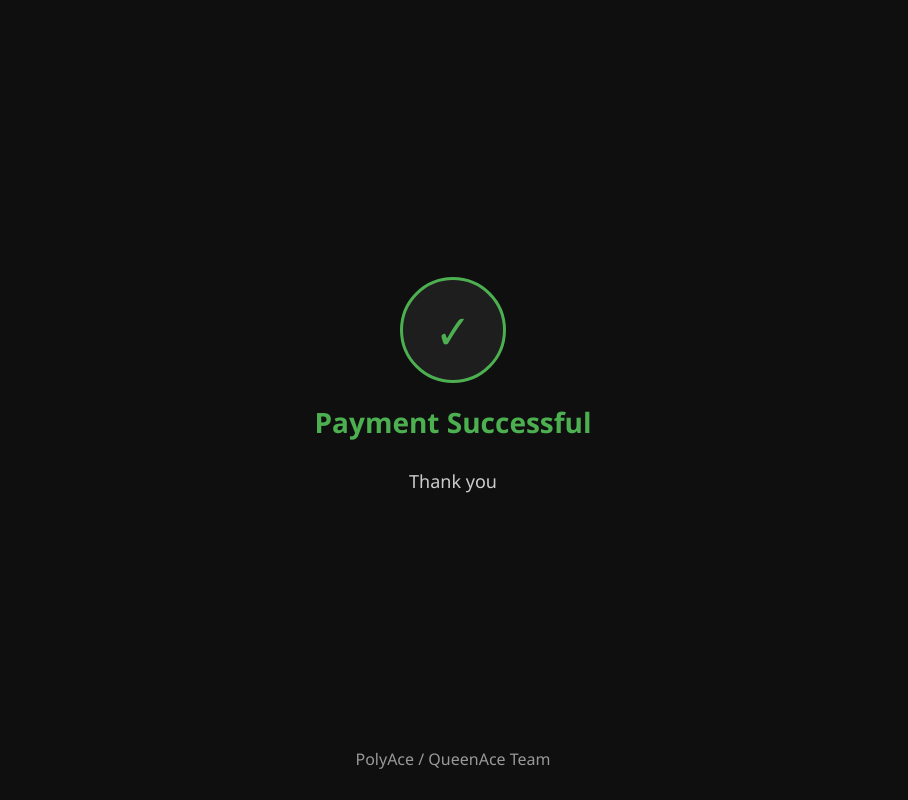
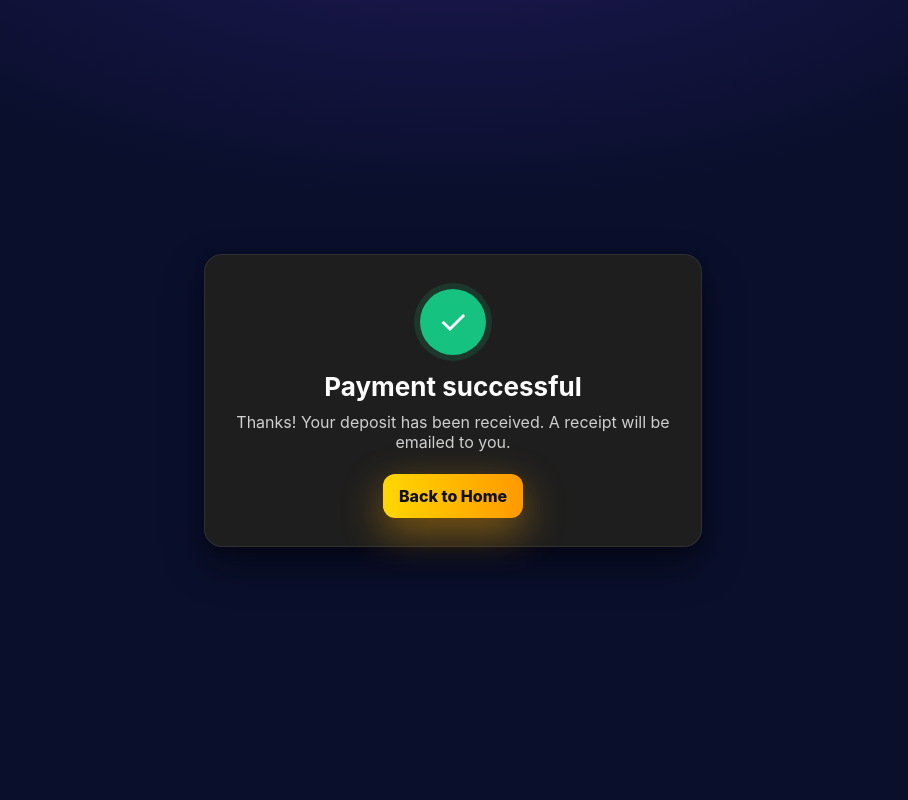
Before and after one commit to Polyace/queenace-payment, a plain HTML site: page success.html in a window 1280 px wide. Shown: the whole page, without its empty margins (187-1095 px from the left). Drawn offline with Linux system fonts and the light colour scheme.

Commit message:
Update success.html

```diff
--- a/success.html
+++ b/success.html
@@ -2,76 +2,42 @@
 <html lang="en">
 <head>
   <meta charset="UTF-8" />
-  <meta name="viewport" content="width=device-width, initial-scale=1.0"/>
-  <title>Payment Successful</title>
+  <meta name="viewport" content="width=device-width, initial-scale=1" />
+  <title>Payment Successful • QueenAce</title>
   <style>
     body {
-      background-color: #0f0f0f;
-      color: white;
-      font-family: 'Segoe UI', Tahoma, Geneva, Verdana, sans-serif;
-      display: flex;
-      flex-direction: column;
-      align-items: center;
-      justify-content: center;
-      height: 100vh;
-      margin: 0;
-      text-align: center;
+      margin: 0; min-height: 100vh; display: grid; place-items: center;
+      font-family: -apple-system, BlinkMacSystemFont, "Segoe UI", Roboto, Inter, Arial, sans-serif;
+      color: #fff; background: radial-gradient(1200px 600px at 50% -20%, #201a5a 0%, #0a0f2c 60%);
     }
-
-    .checkmark {
-      width: 100px;
-      height: 100px;
-      border-radius: 50%;
-      background-color: #1e1e1e;
-      border: 3px solid #4caf50;
-      display: flex;
-      align-items: center;
-      justify-content: center;
-      animation: pop 0.6s ease-out forwards;
+    .card {
+      background: #1e1e1e; border: 1px solid rgba(255,255,255,.08);
+      padding: 28px; border-radius: 18px; text-align: center;
+      box-shadow: 0 18px 40px rgba(0,0,0,.45), 0 4px 10px rgba(0,0,0,.25);
+      width: 90%; max-width: 440px;
     }
-
-    .checkmark::after {
-      content: '✓';
-      font-size: 48px;
-      color: #4caf50;
-      animation: fadeIn 1s ease-out;
+    .check {
+      width: 66px; height: 66px; border-radius: 50%;
+      background: #15c27f; display: grid; place-items: center; margin: 6px auto 16px;
+      box-shadow: 0 0 0 6px rgba(21,194,127,.15);
+      font-size: 34px;
     }
-
-    @keyframes pop {
-      0% { transform: scale(0); opacity: 0; }
-      80% { transform: scale(1.2); opacity: 1; }
-      100% { transform: scale(1); }
-    }
-
-    @keyframes fadeIn {
-      from { opacity: 0; }
-      to { opacity: 1; }
-    }
-
-    h1 {
-      font-size: 28px;
-      margin-top: 20px;
-      color: #4caf50;
-    }
-
-    p {
-      font-size: 18px;
-      color: #ccc;
-      margin: 10px 0 30px;
-    }
-
-    .footer {
-      font-size: 16px;
-      color: #999;
-      position: absolute;
-      bottom: 30px;
+    h1 { margin: 6px 0 10px; font-size: 26px; }
+    p { margin: 0 0 14px; color: #cfcfcf; }
+    a.btn {
+      display: inline-block; margin-top: 8px; padding: 12px 16px;
+      background: linear-gradient(90deg,#ffd700,#ff9900); color: #111;
+      text-decoration: none; border-radius: 12px; font-weight: 800;
+      box-shadow: 0 14px 40px rgba(255,166,0,.45);
     }
   </style>
 </head>
 <body>
-  <div class="checkmark"></div>
-  <h1>Payment Successful</h1>
-  <p>Thank you</p>
-  <div class="footer">PolyAce / QueenAce Team</div>
+  <div class="card">
+    <div class="check">✓</div>
+    <h1>Payment successful</h1>
+    <p>Thanks! Your deposit has been received. A receipt will be emailed to you.</p>
+    <a class="btn" href="/">Back to Home</a>
+  </div>
 </body>
 </html>
```
